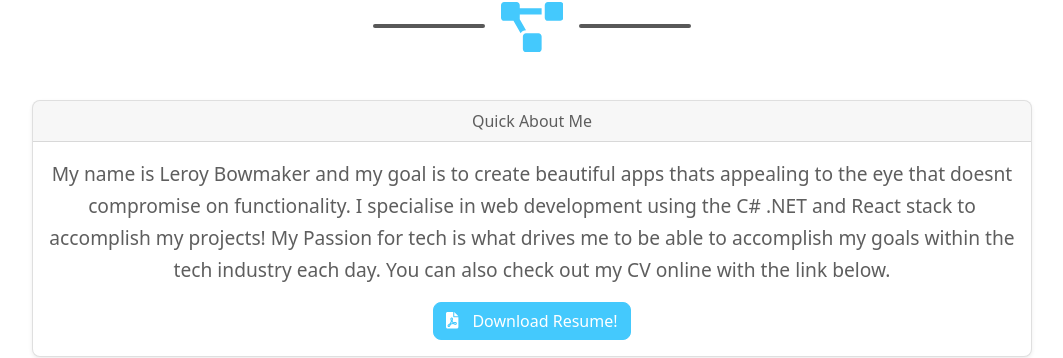
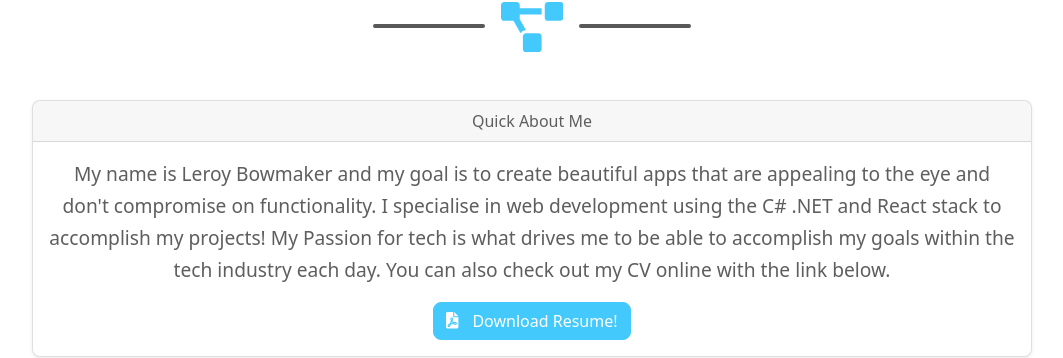
Before and after one commit to littlelerroyy/portfolio-react, a React (Create React App) app: page / in a window 1280 px wide. Shown: the part 978-1336 px from the top of the page, without its empty margins (108-1171 px from the left). Built offline with nearby package versions, Linux system fonts and the light colour scheme.

Commit message:
about me tweaks

```diff
--- a/src/Sections/AboutMe.js
+++ b/src/Sections/AboutMe.js
@@ -16,7 +16,7 @@ const AboutMe = () => {
           <div className="card-body">
             <p className="card-text">
               My name is Leroy Bowmaker and my goal is to create beautiful apps
-              thats appealing to the eye that doesnt compromise on
+              that are appealing to the eye and don't compromise on
               functionality. I specialise in web development using the C# .NET
               and React stack to accomplish my projects! My Passion for tech is
               what drives me to be able to accomplish my goals within the tech
```
